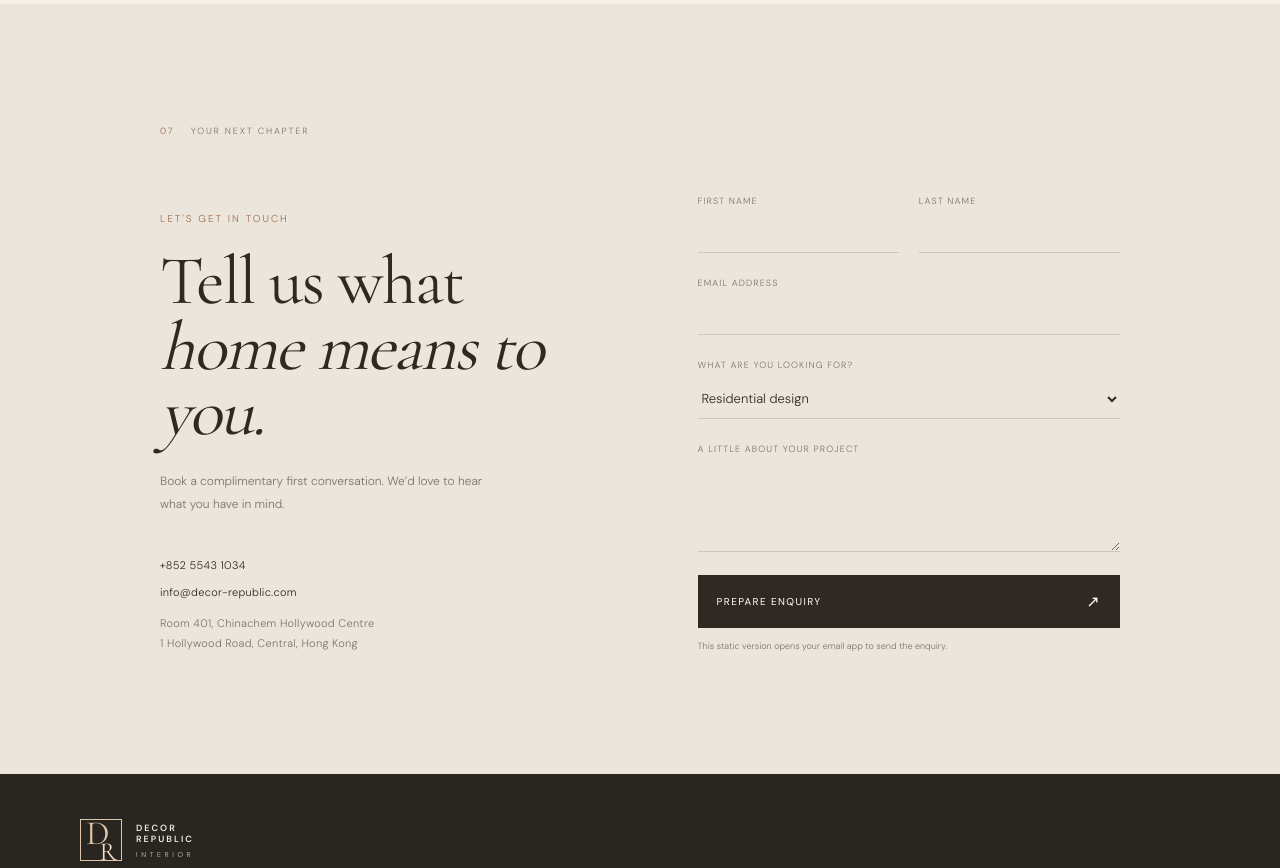
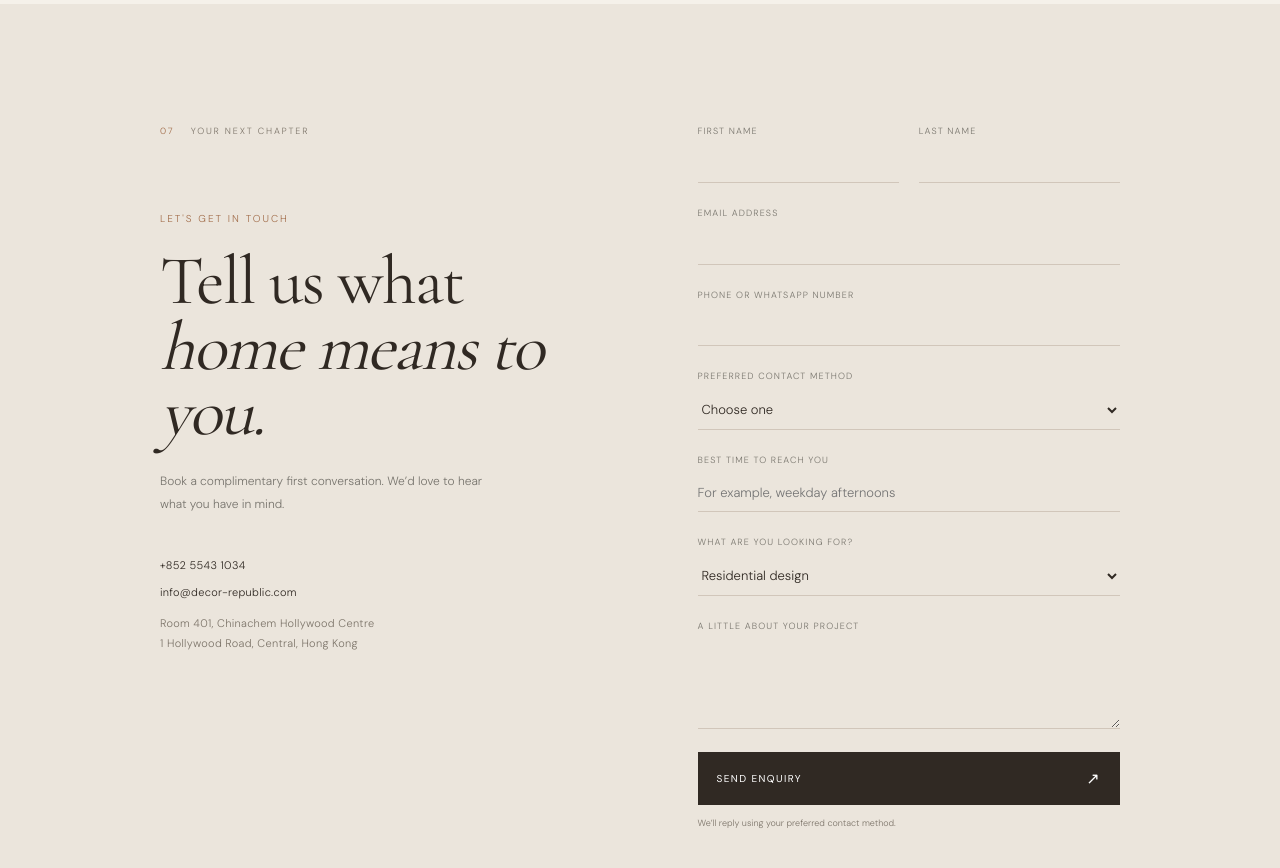
Before and after one commit to jamiemak124/jamie, a plain HTML site: page index.html in a window 1280 px wide. Shown: the part 7160-8028 px from the top of the page. Drawn offline with nearby package versions, Linux system fonts and the light colour scheme.

Commit message:
Use one shared contact enquiry form

```diff
--- a/index.html
+++ b/index.html
@@ -72,7 +72,7 @@
     <section class="clients section-pad"><div class="section-label"><span>06</span> IN GOOD COMPANY</div><h2>Trusted by thoughtful brands.</h2><div class="client-logos"><img src="assets/client-fleuria.png" alt="Fleuria" loading="lazy"><img src="assets/client-big-grains.png" alt="Big Grains" loading="lazy"><img src="assets/client-invest-islands.png" alt="Invest Islands" loading="lazy"></div></section>
 
     <section class="contact section-pad" id="contact"><div class="contact-intro"><div class="section-label"><span>07</span> YOUR NEXT CHAPTER</div><p class="eyebrow">Let's get in touch</p><h2>Tell us what<br><em>home means to you.</em></h2><p>Book a complimentary first conversation. We’d love to hear what you have in mind.</p><div class="contact-details"><a href="tel:+85255431034">+852 5543 1034</a><a href="mailto:info@decor-republic.com">info@decor-republic.com</a><span>Room 401, Chinachem Hollywood Centre<br>1 Hollywood Road, Central, Hong Kong</span></div></div>
-      <form id="contact-form" class="contact-form"><div class="field-row"><label>First name<input name="firstName" autocomplete="given-name" required></label><label>Last name<input name="lastName" autocomplete="family-name" required></label></div><label>Email address<input name="email" type="email" autocomplete="email" required></label><label>What are you looking for?<select name="inquiry"><option>Residential design</option><option>Commercial design</option><option>Interior styling</option><option>Design consultation</option><option>Other</option></select></label><label>A little about your project<textarea name="message" rows="4" required></textarea></label><button class="submit-button" type="submit">Prepare enquiry <span>↗</span></button><p class="form-note">This static version opens your email app to send the enquiry.</p></form>
+      <form id="contact-form" class="contact-form"><input type="text" name="_honey" tabindex="-1" autocomplete="off" style="display:none" aria-hidden="true"><input type="hidden" name="_subject" value="New Decor Republic enquiry"><div class="field-row"><label>First name<input name="firstName" autocomplete="given-name" required></label><label>Last name<input name="lastName" autocomplete="family-name" required></label></div><label>Email address<input name="email" type="email" autocomplete="email" required></label><label>Phone or WhatsApp number<input name="phone" type="tel" autocomplete="tel"></label><label>Preferred contact method<select name="preferred_contact" required><option value="">Choose one</option><option>Email</option><option>Phone call</option><option>WhatsApp</option></select></label><label>Best time to reach you<input name="best_time" placeholder="For example, weekday afternoons"></label><label>What are you looking for?<select name="inquiry"><option>Residential design</option><option>Commercial design</option><option>Interior styling</option><option>Design consultation</option><option>Other</option></select></label><label>A little about your project<textarea name="message" rows="4" required></textarea></label><button class="submit-button" type="submit">Send enquiry <span>↗</span></button><p class="form-note" role="status" aria-live="polite">We’ll reply using your preferred contact method.</p></form>
     </section>
   </main>
   <footer class="site-footer"><a class="brand footer-brand" href="#home" aria-label="Decor Republic home"><span class="brand-mark" aria-hidden="true"><span class="brand-initial-d">D</span><span class="brand-initial-r">R</span></span><span class="brand-word">DECOR<br>REPUBLIC</span><small>INTERIOR</small></a><div class="footer-line"><span>© <span id="year"></span> Decor Republic. All rights reserved.</span><span>Made with intention in Hong Kong.</span><a href="https://www.instagram.com/decorepublic.co/" target="_blank" rel="noreferrer">Instagram ↗</a></div></footer>
```
